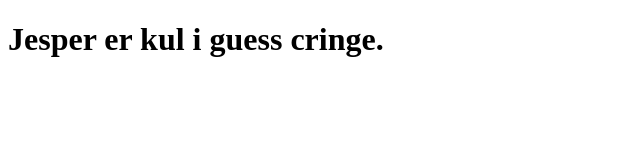
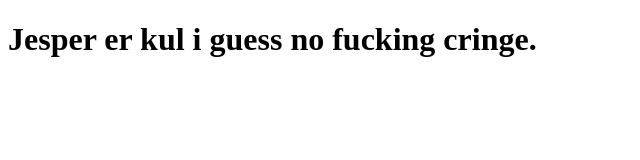
Before and after one commit to jesperstovind/GH-demo, a plain HTML site: page index.html in a window 1280 px wide. Shown: the whole page, without its empty margins (0-640 px from the left). Drawn offline with Linux system fonts and the light colour scheme.

Commit message:
Changed h1 tag

```diff
--- a/index.html
+++ b/index.html
@@ -6,6 +6,7 @@
     <title>Eksempel</title>
   </head>
   <body>
-    <h1>Jesper er kul i guess cringe.</h1>
+    <!-- Jeg vil at den faktisk skal hete dette-->
+    <h1>Jesper er kul i guess no fucking cringe.</h1>
   </body>
 </html>
```
